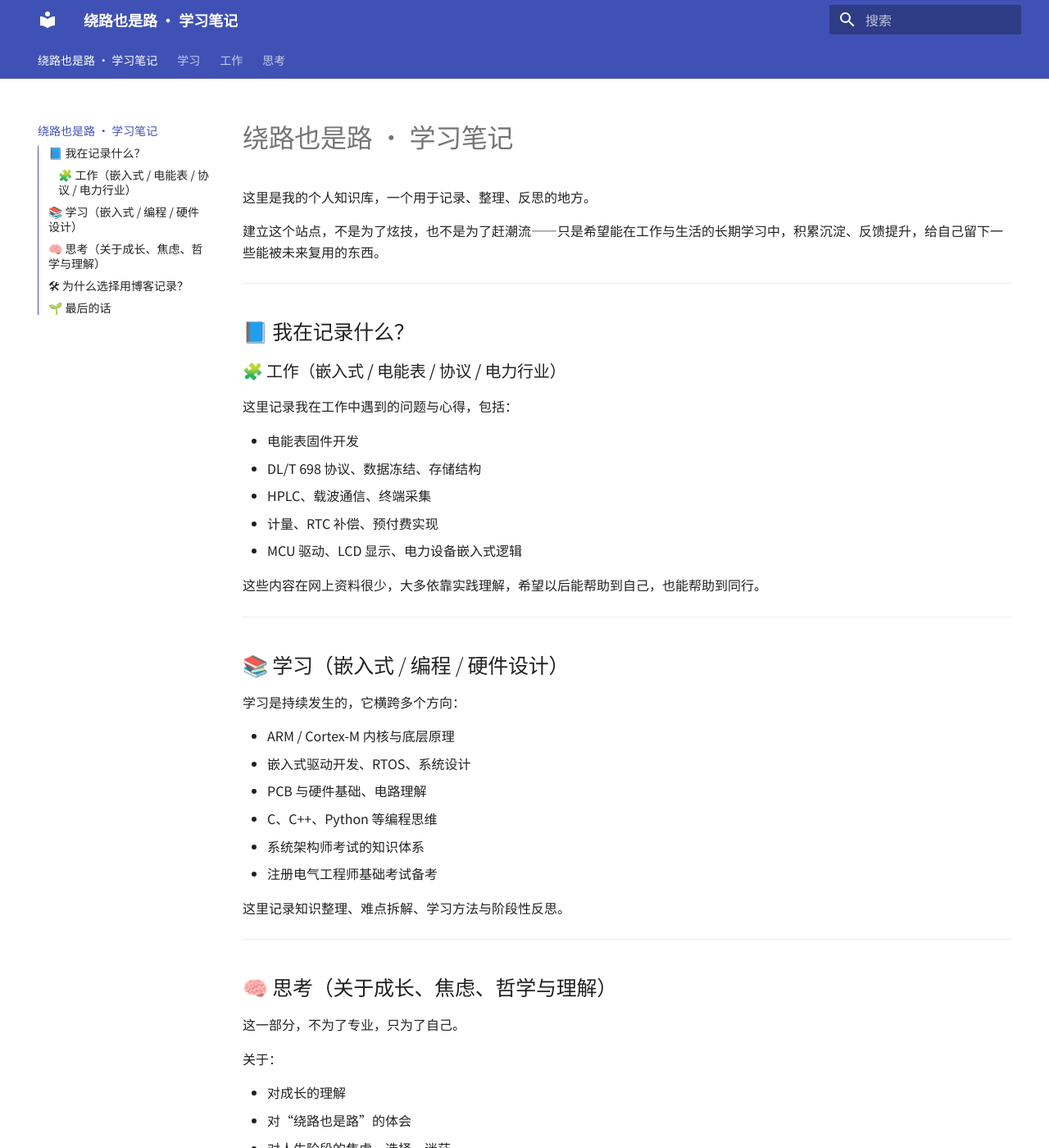
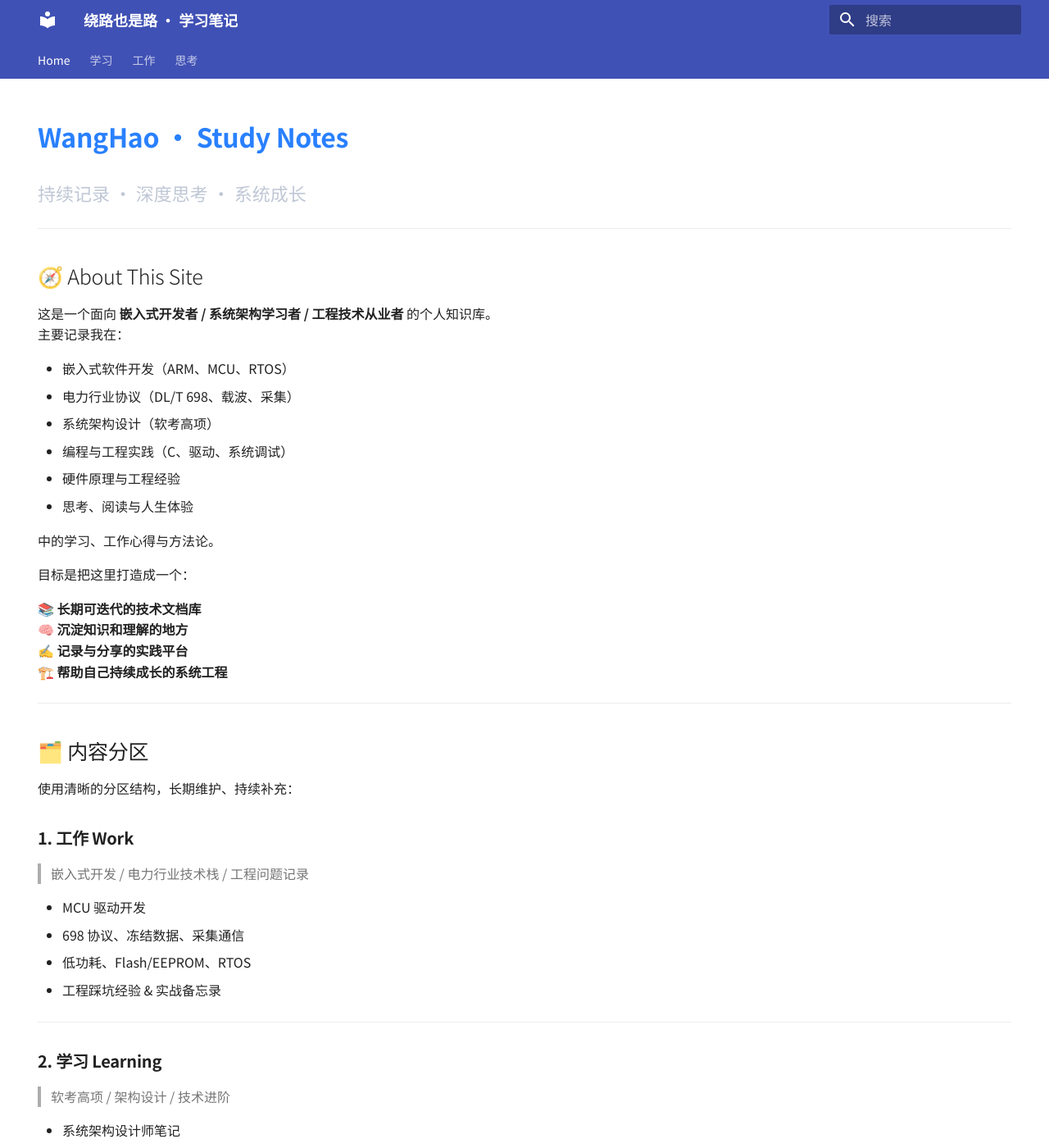
Before and after one commit to wanghao-coins/study_notes, an MkDocs documentation site: the page built from docs/index.md, in a window 1280 px wide and 1400 px high. Shown: the whole window at 82% size. Built offline with MkDocs 1.6.1 and Material for MkDocs 9.7.7, drawn with Linux system fonts in a browser that asks for light colours; comment, search, counter and statistics services are not loaded; some of the changed text lies outside the part shown.

Commit message:
Update index.md

```diff
--- a/docs/index.md
+++ b/docs/index.md
@@ -1,69 +1,114 @@
-# 绕路也是路 · 学习笔记
+---
+title: Home
+hide:
+  - navigation
+  - toc
+---
 
-这里是我的个人知识库，一个用于记录、整理、反思的地方。
+# <span style="color:#2980ff; font-weight:800;">WangHao · Study Notes</span>
 
-建立这个站点，不是为了炫技，也不是为了赶潮流——只是希望能在工作与生活的长期学习中，积累沉淀、反馈提升，给自己留下一些能被未来复用的东西。
+<div style="margin-top: -10px; font-size: 1.1rem; color: #bfc7d5;">
+持续记录 · 深度思考 · 系统成长
+</div>
 
 ---
 
-## 📘 我在记录什么？
+## 🧭 About This Site
 
-### 🧩 工作（嵌入式 / 电能表 / 协议 / 电力行业）
-这里记录我在工作中遇到的问题与心得，包括：
+这是一个面向 **嵌入式开发者 / 系统架构学习者 / 工程技术从业者** 的个人知识库。
+主要记录我在：
 
-- 电能表固件开发
-- DL/T 698 协议、数据冻结、存储结构
-- HPLC、载波通信、终端采集
-- 计量、RTC 补偿、预付费实现
-- MCU 驱动、LCD 显示、电力设备嵌入式逻辑
+- 嵌入式软件开发（ARM、MCU、RTOS）
+- 电力行业协议（DL/T 698、载波、采集）
+- 系统架构设计（软考高项）
+- 编程与工程实践（C、驱动、系统调试）
+- 硬件原理与工程经验
+- 思考、阅读与人生体验
 
-这些内容在网上资料很少，大多依靠实践理解，希望以后能帮助到自己，也能帮助到同行。
+中的学习、工作心得与方法论。
+
+目标是把这里打造成一个：
+
+📚 **长期可迭代的技术文档库**
+🧠 **沉淀知识和理解的地方**
+✍️ **记录与分享的实践平台**
+🏗️ **帮助自己持续成长的系统工程**
 
 ---
 
-## 📚 学习（嵌入式 / 编程 / 硬件设计）
+## 🗂️ 内容分区
 
-学习是持续发生的，它横跨多个方向：
+使用清晰的分区结构，长期维护、持续补充：
 
-- ARM / Cortex-M 内核与底层原理
-- 嵌入式驱动开发、RTOS、系统设计
-- PCB 与硬件基础、电路理解
-- C、C++、Python 等编程思维
-- 系统架构师考试的知识体系
-- 注册电气工程师基础考试备考
+### **1. 工作 Work**
+> 嵌入式开发 / 电力行业技术栈 / 工程问题记录
 
-这里记录知识整理、难点拆解、学习方法与阶段性反思。
+- MCU 驱动开发
+- 698 协议、冻结数据、采集通信
+- 低功耗、Flash/EEPROM、RTOS
+- 工程踩坑经验 & 实战备忘录
 
 ---
 
-## 🧠 思考（关于成长、焦虑、哲学与理解）
+### **2. 学习 Learning**
+> 软考高项 / 架构设计 / 技术进阶
 
-这一部分，不为了专业，只为了自己。
-
-关于：
-
-- 对成长的理解
-- 对“绕路也是路”的体会
-- 对人生阶段的焦虑、选择、迷茫
-- 对阅读、学习、体验的再思考
-
-写给现在的自己，也写给未来再回头看时能读懂的自己。
+- 系统架构设计师笔记
+- 操作系统、体系结构、网络
+- 设计模式与系统思维
+- 数学 & 物理基础知识
 
 ---
 
-## 🛠 为什么选择用博客记录？
+### **3. 思考 Thinking**
+> 阅读、生活、哲学与方法论
 
-因为记录能让模糊变清晰，让经验变结构化，让学习更长久。
-
-因为写下来，就不是白费的学习。
-
-因为每一次整理，都是一次认知升级。
+- 思维方式
+- 人生阶段体验
+- 反思与自我改进
+- 观察与记录
 
 ---
 
-## 🌱 最后的话
+## 🛠️ 技术栈（本网站）
 
-学习是一条漫长的路，中间会绕路、停顿、回头、怀疑自己。
-但绕路从来不是失败，它只是另一种方式的前进。
+本博客基于 **MkDocs Material** 构建：
 
-愿这个小小的站点，能陪我走得更远一些。
+- 文档主题：Material for MkDocs
+- 托管：GitHub Pages
+- 内容编写：Obsidian + Markdown
+- 自动部署：GitHub Actions
+- 评论系统：Giscus（GitHub Discussion 驱动）
+- UI 风格：黑白蓝技术风
+
+你可以在仓库中查看全部构建文件。
+
+---
+
+## 💬 评论区（Giscus）
+> 你可以直接在这里留下建议、讨论、反馈或技术交流。
+
+<script src="https://giscus.app/client.js"
+        data-repo="wanghao-coins/study-notes"
+        data-repo-id=""
+        data-category="Announcements"
+        data-category-id=""
+        data-mapping="pathname"
+        data-strict="0"
+        data-reactions-enabled="1"
+        data-emit-metadata="0"
+        data-input-position="bottom"
+        data-theme="dark"
+        data-lang="zh-CN"
+        crossorigin="anonymous"
+        async>
+</script>
+
+---
+
+## 🤝 与我交流
+
+如果你对电力行业开发、嵌入式设计、架构考试等方向感兴趣，欢迎交流。
+
+持续更新中 📌
+让知识成为资产，而不是遗忘在记忆里的代码片段。
```
